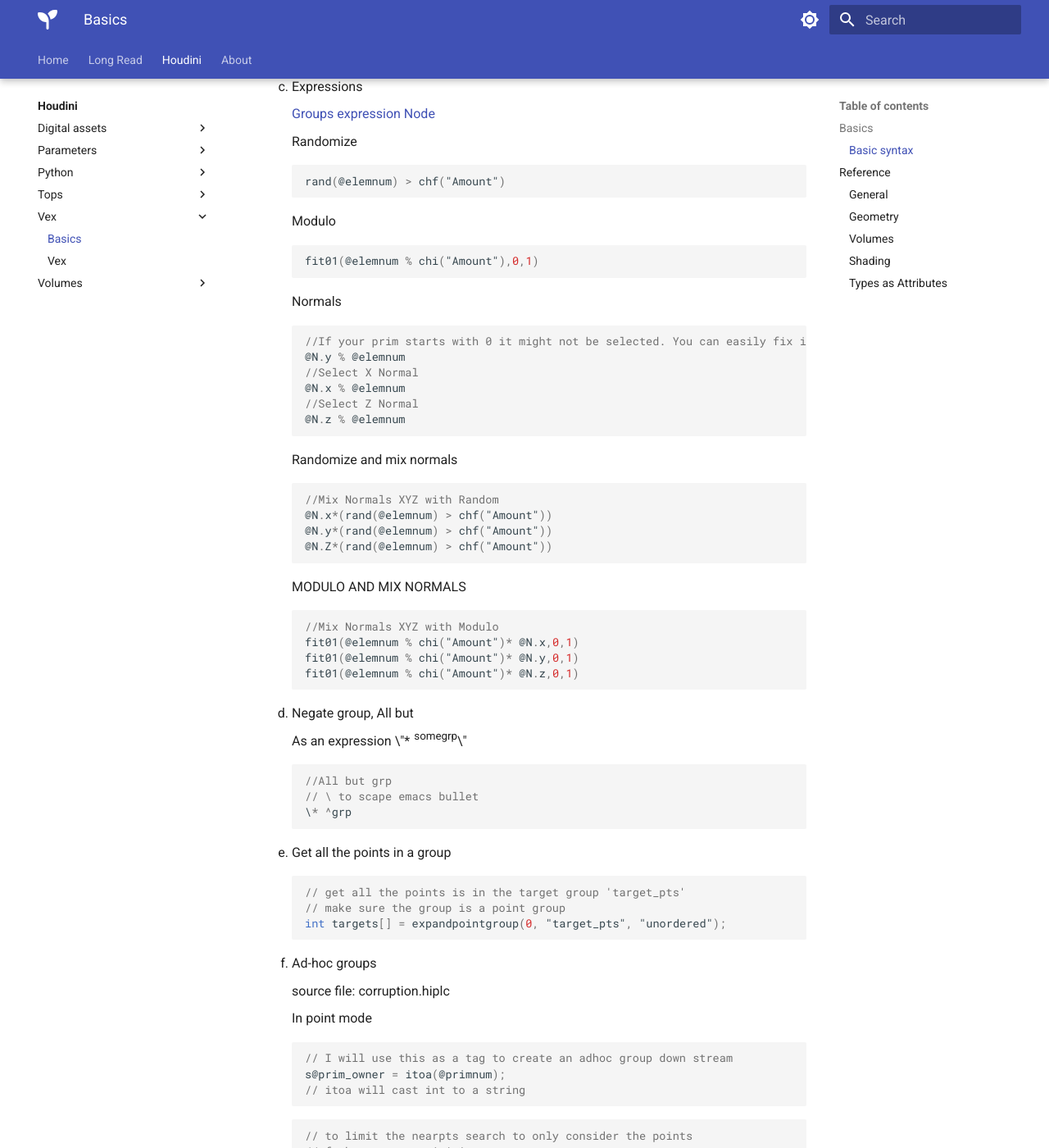
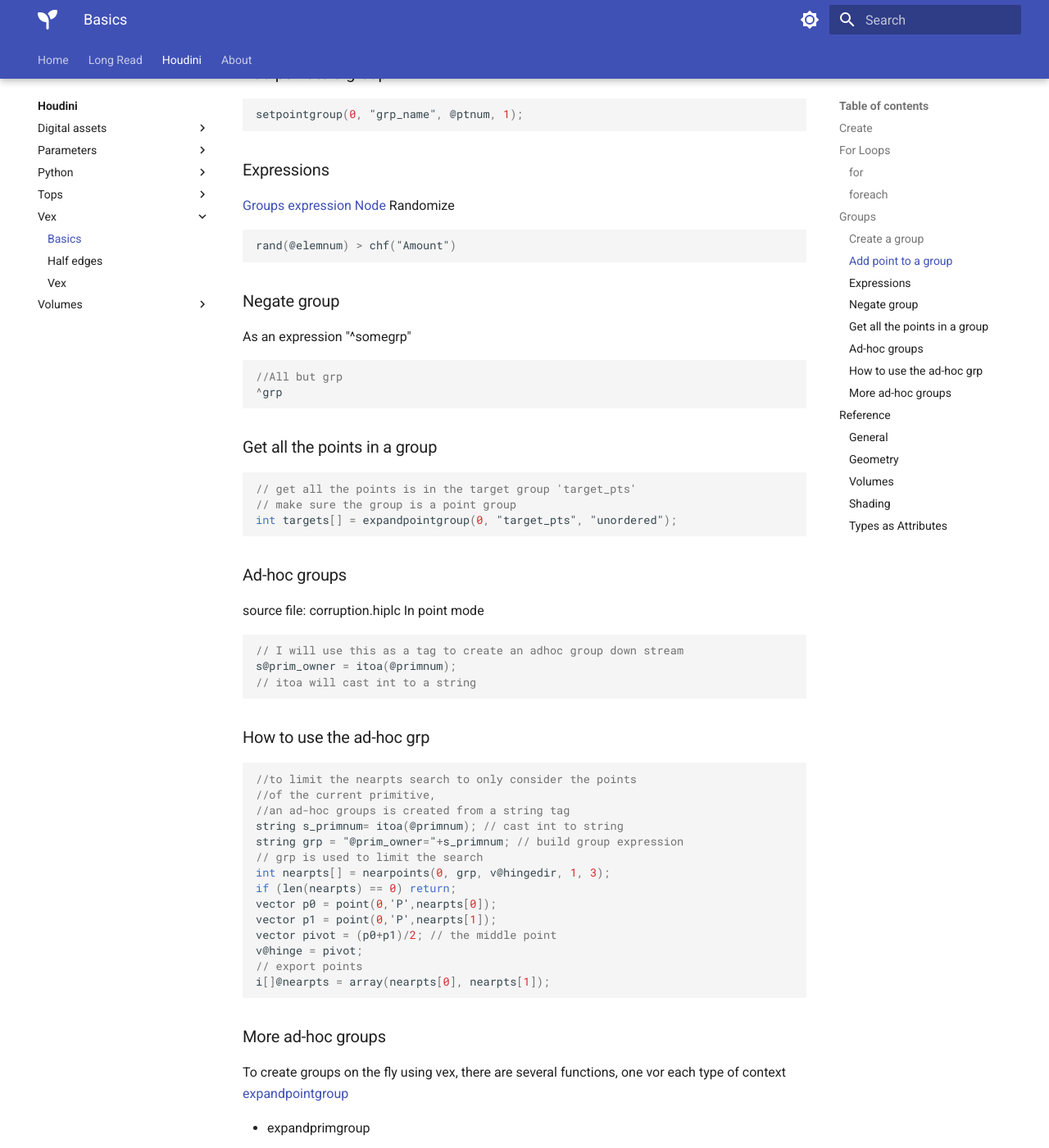
Before and after one commit to juancaflorez/juancaflorez.github.io, an MkDocs documentation site: the page built from docs/houdini/vex/basics.md, in a window 1280 px wide and 1400 px high, scrolled down 1405 px. Shown: the whole window at 82% size. Built offline with MkDocs 1.6.1 and Material for MkDocs 9.7.7, drawn with Linux system fonts in a browser that asks for light colours; some of the changed text lies outside the part shown.

````diff
--- a/docs/houdini/vex/basics.md
+++ b/docs/houdini/vex/basics.md
@@ -1,5 +1,5 @@
 
-## Basics
+# Basics
 
 **The most important thing to learn about vex** [HoudiniVex -
 Parallel](https://www.tokeru.com/cgwiki/index.php?title=HoudiniVex#Parallel_processing_part_2)
@@ -10,180 +10,121 @@
 
 A good example would be breadth search in a parallel context
 
-### Basic syntax
+## Create
 
-1.  Set a new vector
+* Set a new vector / Create a new vector
 
-    New vector
+```vex
+v@Cd = {0,0,0};
+v@P = set(0,some_var,0);
+```
 
-    ```vex
-    v@Cd = {0,0,0};
-    v@P = set(0,some_var,0);
-    ```
+* Access components of a vector
 
-2.  Access components of a vector
+```vex
+v@P.y
+```
 
-    ```vex
-    v@P.y
-    ```
+* Create array attribute using vex
 
-3.  Create array attribute using vex
+```vex
+// for this example running in detail mode
+string unique[] = uniquevals(0, "prim", "name");
+s[]@unique = unique;
+i@maxunique = len(unique);
+```
 
-    ```vex
-    // for this example running in detail mode
-    string unique[] = uniquevals(0, "prim", "name");
-    s[]@unique = unique;
-    i@maxunique = len(unique);
-    ```
+## For Loops
 
-4.  For loops
+### for
 
-    for
+```vex
+// in the detail context
+for (int i=0; i< i@numprim ; i++){
+    if (prim(0, "plate", i) > 0) push(found, i);
+}
+```
 
-    ```vex
-    // in the detail context
-    for (int i=0; i< i@numprim ; i++)
-    {
-        if (prim(0, "plate", i) > 0) push(found, i);
-    }
-    ```
+### foreach
 
-    foreach
+//TODO
 
-5.  Groups
+## Groups
 
-    1.  Create a group
+### Create a group
 
-        the \"group\_\" tells vex that is a group
+the "group\_" tells vex that is a group
+```vex
+i@group_visited;
+i@group_frontier;
+```
 
-        ```vex
-        i@group_visited;
-        i@group_frontier;
-        ```
+### Add point to a group
+```vex
+setpointgroup(0, "grp_name", @ptnum, 1);
+```
+### Expressions
+[Groups expression Node](https://www.artstation.com/blogs/jorgelega/7m1r/houdini-10-useful-vex-snippets-for-group-expression-node)
+Randomize
+```vex
+rand(@elemnum) > chf("Amount")
+```
+### Negate group
 
-    2.  Add point to a group
+As an expression "^somegrp"
+```vex
+//All but grp
+^grp
+```
 
-        ```vex
-        setpointgroup(0, "grp_name", @ptnum, 1);
-        ```
+### Get all the points in a group
 
-    3.  Expressions
+```vex
+// get all the points is in the target group 'target_pts'
+// make sure the group is a point group
+int targets[] = expandpointgroup(0, "target_pts", "unordered");
+```
+### Ad-hoc groups
 
-        [Groups expression
-        Node](https://www.artstation.com/blogs/jorgelega/7m1r/houdini-10-useful-vex-snippets-for-group-expression-node)
+source file: corruption.hiplc
+In point mode
+```vex
+// I will use this as a tag to create an adhoc group down stream
+s@prim_owner = itoa(@primnum);
+// itoa will cast int to a string
+```
 
-        Randomize
+### How to use the ad-hoc grp
 
-        ```vex
-        rand(@elemnum) > chf("Amount")
-        ```
+```vex
+//to limit the nearpts search to only consider the points
+//of the current primitive,
+//an ad-hoc groups is created from a string tag
+string s_primnum= itoa(@primnum); // cast int to string
+string grp = "@prim_owner="+s_primnum; // build group expression
+// grp is used to limit the search
+int nearpts[] = nearpoints(0, grp, v@hingedir, 1, 3);
+if (len(nearpts) == 0) return;
+vector p0 = point(0,'P',nearpts[0]);
+vector p1 = point(0,'P',nearpts[1]);
+vector pivot = (p0+p1)/2; // the middle point
+v@hinge = pivot;
+// export points
+i[]@nearpts = array(nearpts[0], nearpts[1]);
+```
 
-        Modulo
+### More ad-hoc groups
 
-        ```vex
-        fit01(@elemnum % chi("Amount"),0,1)
-        ```
+To create groups on the fly using vex, there are several
+functions, one vor each type of context
+[expandpointgroup](https://www.sidefx.com/docs/houdini/vex/functions/expandpointgroup.html)
 
-        Normals
-
-        ```vex
-        //If your prim starts with 0 it might not be selected. You can easily fix it with a sort node from Vertex order and then shift.//Select Y Normal add negative before the @N to flip
-        @N.y % @elemnum
-        //Select X Normal
-        @N.x % @elemnum
-        //Select Z Normal
-        @N.z % @elemnum
-        ```
-
-        Randomize and mix normals
-
-        ```vex
-        //Mix Normals XYZ with Random
-        @N.x*(rand(@elemnum) > chf("Amount"))
-        @N.y*(rand(@elemnum) > chf("Amount"))
-        @N.Z*(rand(@elemnum) > chf("Amount"))
-        ```
-
-        MODULO AND MIX NORMALS
-
-        ```vex
-        //Mix Normals XYZ with Modulo
-        fit01(@elemnum % chi("Amount")* @N.x,0,1)
-        fit01(@elemnum % chi("Amount")* @N.y,0,1)
-        fit01(@elemnum % chi("Amount")* @N.z,0,1)
-        ```
-
-    4.  Negate group, All but
-
-        As an expression \"\* ^somegrp^\"
-
-        ```vex
-
-        //All but grp
-        // \ to scape emacs bullet
-        \* ^grp
-
-        ```
-
-    5.  Get all the points in a group
-
-        ```vex
-        // get all the points is in the target group 'target_pts'
-        // make sure the group is a point group
-        int targets[] = expandpointgroup(0, "target_pts", "unordered");
-        ```
-
-    6.  Ad-hoc groups
-
-        source file: corruption.hiplc
-
-        In point mode
-
-        ```vex
-        // I will use this as a tag to create an adhoc group down stream
-        s@prim_owner = itoa(@primnum);
-        // itoa will cast int to a string
-        ```
-
-        ```vex
-        // to limit the nearpts search to only consider the points
-        //of the current primitive,
-
-        //an ad-hoc groups is created from a string tag
-        string s_primnum= itoa(@primnum); // cast int to string
-        string grp = "@prim_owner="+s_primnum; // build group expression
-        // grp is used to limit the search
-
-        int nearpts[] = nearpoints(0, grp, v@hingedir, 1, 3);
-        if (len(nearpts) == 0) return;
-
-        vector p0 = point(0,'P',nearpts[0]);
-        vector p1 = point(0,'P',nearpts[1]);
-        vector pivot = (p0+p1)/2; // the middle point
-
-        v@hinge = pivot;
-
-        // export points
-        i[]@nearpts = array(nearpts[0], nearpts[1]);
+- expandprimgroup
+- expandpointgroup
 
 
-        ```
-
-    7.  More ad-hoc groups
-
-        To create groups on the fly using vex, there are several
-        functions, one vor each type of context
-
-        [expandpointgroup](https://www.sidefx.com/docs/houdini/vex/functions/expandpointgroup.html)
-
-        -   expandprimgroup
-        -   expandpointgroup
-
 ## Reference
-
 Most of the tables were obtained from: [cgwiki](https://www.tokeru.com/cgwiki)
-
-
 ### General
 
   | type  | name     | description                         |
````
Also changed, not shown: docs/houdini/digital-assets/hdas.md (+12 -0 lines), docs/houdini/vex/half-edges.md (added, +44 -0 lines), docs/houdini/vex/vex.md (+8 -67 lines), docs/houdini/rsr/half/hedges_01.jpg (added), docs/houdini/rsr/half/hedges_02.jpg (added), docs/houdini/rsr/hdas/autobinding_01.png (added), docs/houdini/rsr/hdas/autobinding_02.png (added).
